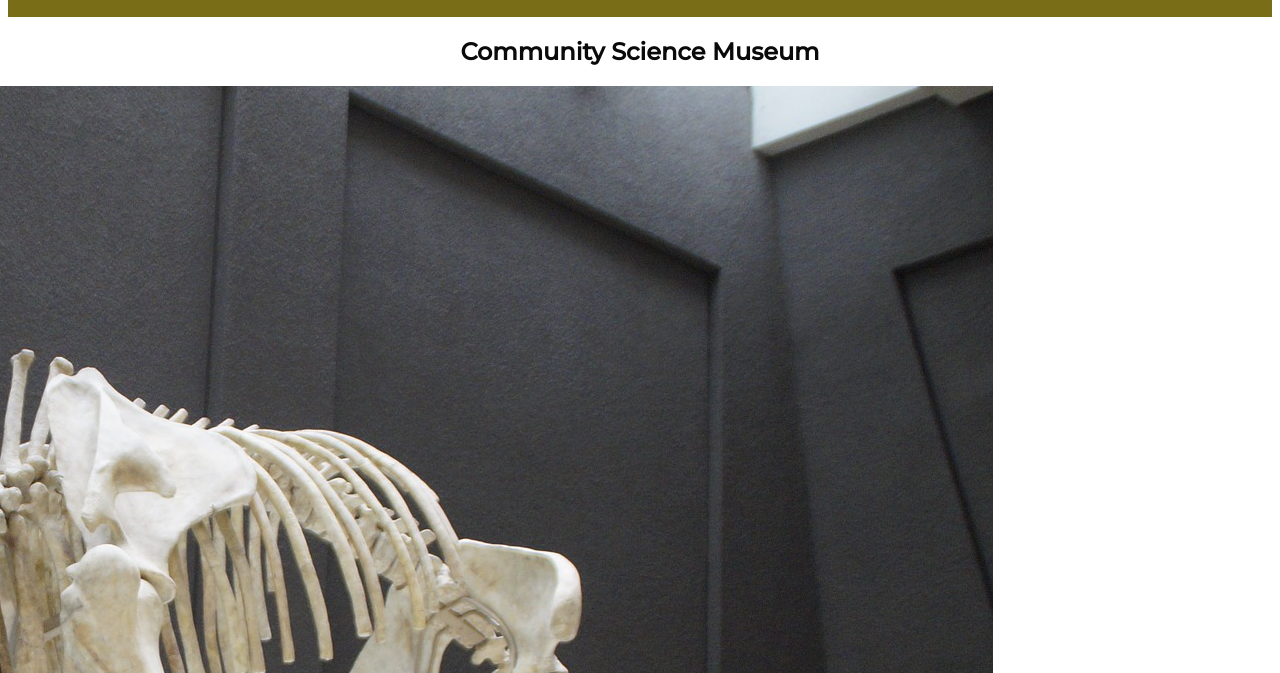
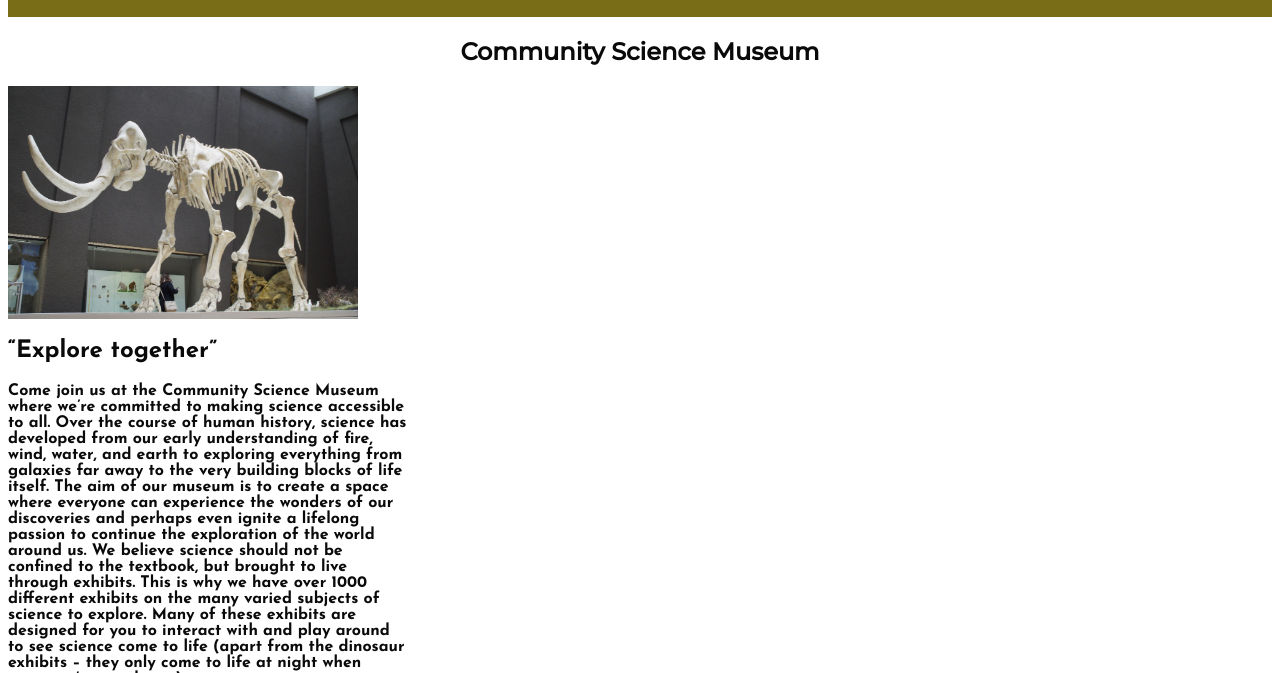
Before and after one commit to mooglemaren/Semesteroppgave-1, a plain HTML site: page index.html in a window 1280 px wide. Shown: the part 127-800 px from the top of the page. Drawn offline with Linux system fonts and the light colour scheme.

Commit message:
bilde index

```diff
--- a/index.html
+++ b/index.html
@@ -34,9 +34,9 @@
     <section class="opener">
       <h1>Community Science Museum</h1>
     </section>
-    <div class="mammoth-image">
-    <img src="media/mammoth-1257288_1920.jpg" alt="A picture of a mammoth">
-  </div>
+
+    <img src="media/mammoth-1257288_1920.jpg" alt="A picture of a mammoth" class="mammoth-image">
+
 
   <h2>“Explore together”</h2>
       <p class="introtext">
--- a/stylesheet.css
+++ b/stylesheet.css
@@ -63,8 +63,7 @@ padding: 20px 0;
   display: flex;
   justify-content: center;
   align-items: center;
-  width: 50px;
-  background-color: red;
+  width: 350px;
 }
 
 .form {
```
Also changed, not shown: contact.html (+3 -2 lines), exhibit.html (+3 -2 lines), visit.html (+3 -2 lines).
